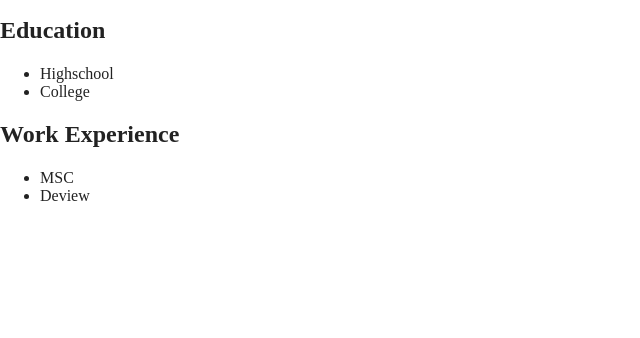
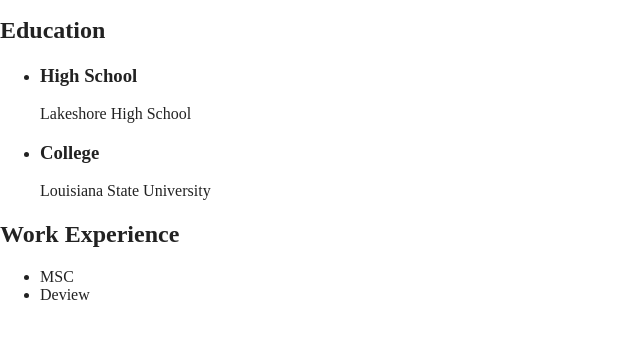
Before and after one commit to shannabaudierrr/HTML-Sectioning-Content, a website built with Parcel: page index.html in a window 1280 px wide. Shown: the part 110-448 px from the top of the page, without its empty margins (0-640 px from the left). Built offline with nearby package versions, Linux system fonts and the light colour scheme.

Commit message:
Add Sectioning Content

```diff
--- a/index.html
+++ b/index.html
@@ -3,7 +3,7 @@
 
 <head>
   <meta charset="utf-8">
-  <title>hidden beginning</title>
+  <title>Shanna's Resume</title>
   <meta name="description" content="">
   <meta name="viewport" content="width=device-width, initial-scale=1">
 
@@ -23,21 +23,35 @@
 </head>
 
 <body>
+  <header>
+    <div>
   <h1>Shanna Baudier</h1>
   <h2>Contact</h2>
+    </div>
+  </header>
 
+  <main>
+<section>
   <h2>Education</h2>
 <ul>
-  <li>Highschool</li>
+  <section><li><h3>High School</h3></li>
+    <div>Lakeshore High School</div>
+  </section>
 
-  <li>College</li>
+  <section><li><h3>College</h3></li>
+    <div>Louisiana State University</div>
+  </section>
 </ul>
+</section>
+
+<section>
   <h2>Work Experience</h2>
  <ul>
    <li>MSC</li>
-
     <li>Deview</li>
  </ul>
+</section>
+</main>
 
 </body>
 
```
